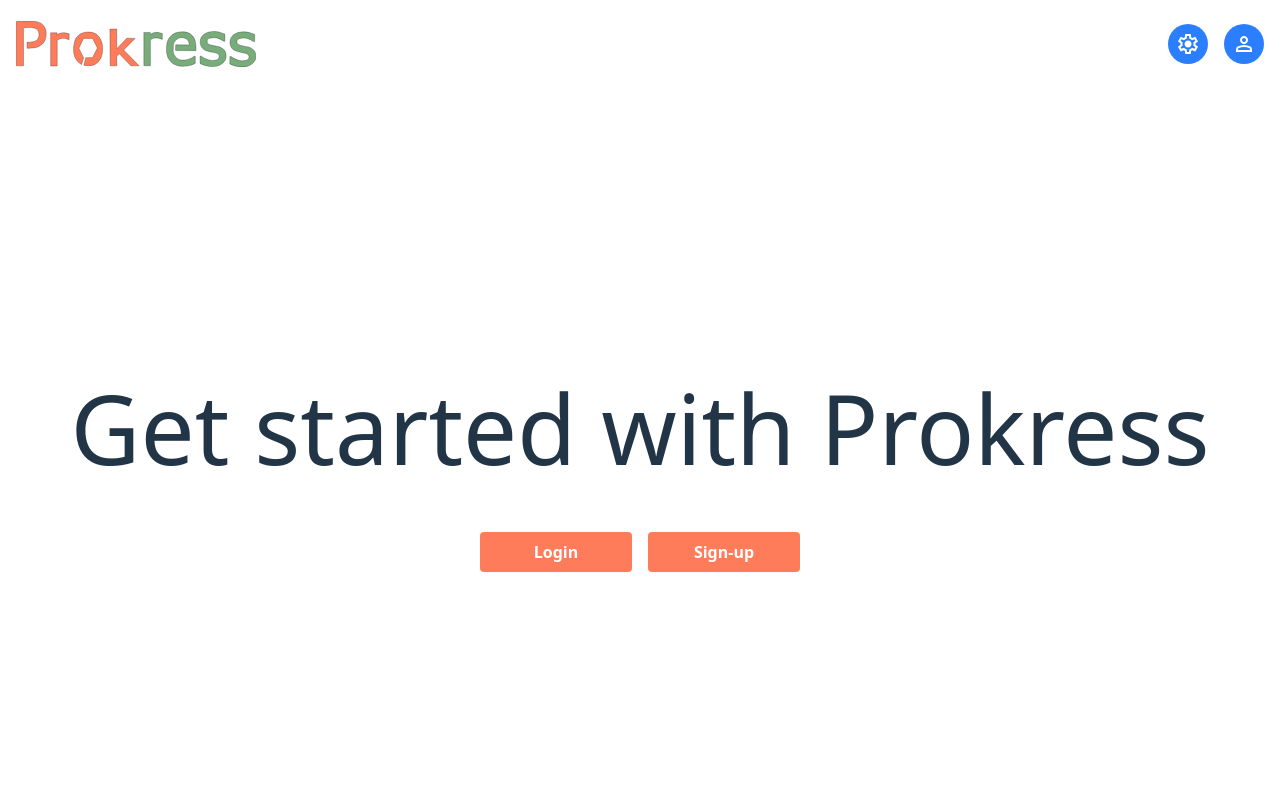
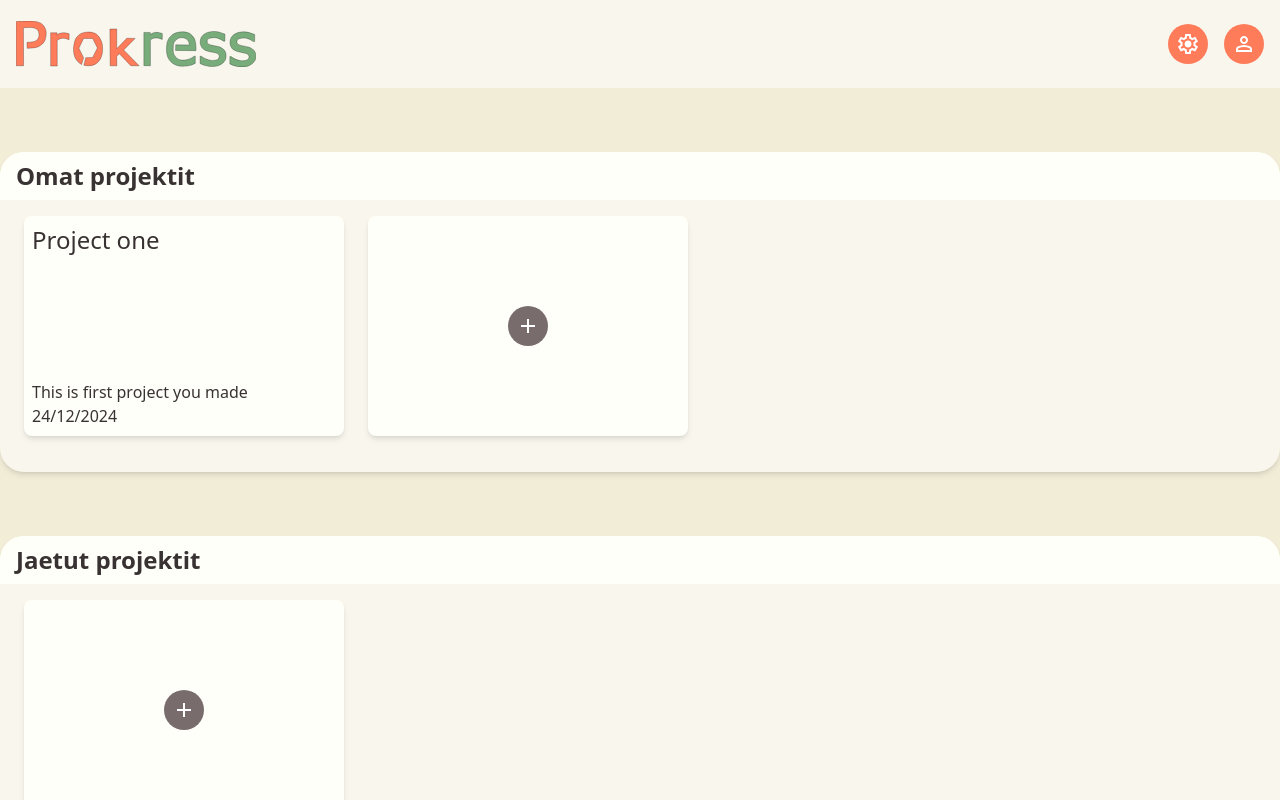
Before and after one commit to Git-Happens-HH/Project-management-frontend, a React (Vite) app in the folder prokress/: page / in a window 1280 px wide. Shown: the top 800 px of the page. Built offline with nearby package versions, Linux system fonts and the light colour scheme.

Commit message:
projects page created and designed + added new colors in index.css file

```diff
--- a/prokress/src/App.tsx
+++ b/prokress/src/App.tsx
@@ -1,5 +1,6 @@
 import './App.css'
 import WelcomePage from './pages/WelcomePage.tsx'
+import ProjectsPage from './pages/ProjectsPage.tsx'
 import AppBar from './Components/AppBar.tsx'
 import Footer from './Components/Footer.tsx'
 function App() {
@@ -7,7 +8,7 @@ function App() {
   return(
     <>
       <AppBar />
-      <WelcomePage />
+      <ProjectsPage />
       <Footer />
     </>
   )
--- a/prokress/src/Components/AppBar.tsx
+++ b/prokress/src/Components/AppBar.tsx
@@ -5,16 +5,16 @@ import { useState } from "react";
 function AppBar() {
    const [isLoggedIn, setIsLoggedIn] = useState(true);
    return(
-    <div class="w-screen h-22 flex justify-between items-center bg-white px-4">
+    <div class="max-w-screen h-22 flex justify-between items-center bg-(--prokress-beige-50) px-4">
       <div id="logo-box" class="flex items-center space-x-4 text-black">
-        <img class="w-60" src={ProkressTextLogo} alt="Prokress" />
+        <img class="w-60" src={ProkressTextLogo} alt="Prokress logo" />
       </div>
       { isLoggedIn &&
       <div id="button-row" class="flex space-x-4">
-         <button class="bg-blue-500 hover:bg-blue-700 text-white font-bold py-2 px-2 rounded-full w-10 h-10">
+         <button class="bg-(--color-orange) hover:bg-(--color-green) text-white font-bold py-2 px-2 rounded-full w-10 h-10">
             <svg xmlns="http://www.w3.org/2000/svg" height="24px" viewBox="0 -960 960 960" width="24px" fill="#fff"><path d="m370-80-16-128q-13-5-24.5-12T307-235l-119 50L78-375l103-78q-1-7-1-13.5v-27q0-6.5 1-13.5L78-585l110-190 119 50q11-8 23-15t24-12l16-128h220l16 128q13 5 24.5 12t22.5 15l119-50 110 190-103 78q1 7 1 13.5v27q0 6.5-2 13.5l103 78-110 190-118-50q-11 8-23 15t-24 12L590-80H370Zm70-80h79l14-106q31-8 57.5-23.5T639-327l99 41 39-68-86-65q5-14 7-29.5t2-31.5q0-16-2-31.5t-7-29.5l86-65-39-68-99 42q-22-23-48.5-38.5T533-694l-13-106h-79l-14 106q-31 8-57.5 23.5T321-633l-99-41-39 68 86 64q-5 15-7 30t-2 32q0 16 2 31t7 30l-86 65 39 68 99-42q22 23 48.5 38.5T427-266l13 106Zm42-180q58 0 99-41t41-99q0-58-41-99t-99-41q-59 0-99.5 41T342-480q0 58 40.5 99t99.5 41Zm-2-140Z"/></svg>
          </button>
-         <button class="bg-blue-500 hover:bg-blue-700 text-white font-bold py-2 px-2 rounded-full w-10 h-10">
+         <button class="bg-(--color-orange) hover:bg-(--color-green) text-white font-bold py-2 px-2 rounded-full w-10 h-10">
             <svg xmlns="http://www.w3.org/2000/svg" height="24px" viewBox="0 -960 960 960" width="24px" fill="#fff"><path d="M367-527q-47-47-47-113t47-113q47-47 113-47t113 47q47 47 47 113t-47 113q-47 47-113 47t-113-47ZM160-160v-112q0-34 17.5-62.5T224-378q62-31 126-46.5T480-440q66 0 130 15.5T736-378q29 15 46.5 43.5T800-272v112H160Zm80-80h480v-32q0-11-5.5-20T700-306q-54-27-109-40.5T480-360q-56 0-111 13.5T260-306q-9 5-14.5 14t-5.5 20v32Zm296.5-343.5Q560-607 560-640t-23.5-56.5Q513-720 480-720t-56.5 23.5Q400-673 400-640t23.5 56.5Q447-560 480-560t56.5-23.5ZM480-640Zm0 400Z"/></svg>
          </button>
       </div>
--- /dev/null
+++ b/prokress/src/Components/ProjectCard.tsx
@@ -0,0 +1,19 @@
+type projectType = {
+   projectId: number;
+   title: string,
+   description: string,
+   createdAt: string,
+}
+
+function ProjectCard({project, index}) {
+   return (
+      <div index={index} class="min-w-80 h-55 rounded-lg mt-4 m-2 p-2 bg-(--prokress-beige-0) text-(--prokress-black-700) shadow-md grid content-between gap-4">
+         <p class="text-2xl">{project.title}</p>
+         <div>
+            <p>{project.description}</p>
+            <p>{project.createdAt}</p>
+         </div>
+      </div>
+   )
+}
+export default ProjectCard
--- a/prokress/src/index.css
+++ b/prokress/src/index.css
@@ -3,6 +3,14 @@
 @theme {
   --color-orange: #ff7c5b;
   --color-green: #78ac7a;
+  --prokress-green: #3A6351;
+  --prokress-beige-100: #F2EDD7;
+  --prokress-beige-50: #F9F7ED;
+  --prokress-beige-0: #FFFFFA;
+  --prokress-orange: #E48257;
+  --prokress-black-700: #393232;
+  --prokress-black-600: #574F4E;
+  --prokress-black-500: #786C6D;
 }
 
 :root {
--- /dev/null
+++ b/prokress/src/pages/ProjectsPage.tsx
@@ -0,0 +1,52 @@
+import ProjectCard from '../Components/ProjectCard.tsx'
+import { useState } from 'react'
+type projectType = {
+   projectId: number;
+   title: string,
+   description: string,
+   createdAt: string,
+}
+function ProjectsPage() {
+   const [myProjects, setMyProjects] = useState<projectType[]>([{projectId:"1", title:"Project one", description:"This is first project you made", createdAt:"24/12/2024"}]);
+   const [sharedProjects, setSharedProjects] = useState<projectType[]>([]);
+   const curDate = new Intl.DateTimeFormat('en-GB').format(new Date());
+   return (
+      <div class="flex flex-col min-h-screen items-center bg-(--prokress-beige-100)">
+         <div class="w-320 rounded-3xl mt-[5%] h-80 bg-(--prokress-beige-50) shadow-md">
+            <div class="bg-(--prokress-beige-0) rounded-t-3xl pt-2 pl-4 pb-2"><p class="text-(--prokress-black-700) text-2xl font-bold">Omat projektit</p></div>
+            <div class="flex flex-row gap-x-2 ml-4 mr-4 overflow-auto">
+               { myProjects.map((project, index) => {
+                  return (
+                     <ProjectCard project={project} index={index} />
+                  )
+               }) }
+               <div onClick={() => {setMyProjects([
+                  ...myProjects, {projectId:"2", title:"New project", description:"This is new project", createdAt:curDate}
+               ]);}}
+                  class="min-w-80 h-55 rounded-lg mt-4 m-2 bg-(--prokress-beige-0) text-(--prokress-black-700) shadow-md flex justify-center items-center">
+                  <div class="text-white font-bold py-2 px-2 rounded-full w-10 h-10 bg-(--prokress-black-500)"><svg xmlns="http://www.w3.org/2000/svg" height="24px" viewBox="0 -960 960 960" width="24px" fill="#fff"><path d="M440-440H200v-80h240v-240h80v240h240v80H520v240h-80v-240Z"/></svg></div>
+               </div>
+            </div>
+         </div>
+         <div class="w-320 rounded-3xl mt-[5%] h-80 bg-(--prokress-beige-50) shadow-md">
+            <div class="bg-(--prokress-beige-0) rounded-t-3xl pt-2 pl-4 pb-2"><p class="text-(--prokress-black-700) text-2xl font-bold">Jaetut projektit</p></div>
+            <div class="flex flex-row gap-x-2 ml-4 mr-4 overflow-auto">
+               { sharedProjects.map((project, index) => {
+                  return (
+                     <ProjectCard project={project} index={index}/>
+                  )
+               })}
+               <div
+               onClick={() => {setSharedProjects([
+                  ...sharedProjects, {projectId:"1", title:"New shared project", description:"New description", createdAt:curDate.toString()}
+               ]);}}
+                  class="min-w-80 h-55 rounded-lg mt-4 m-2 bg-(--prokress-beige-0) text-(--prokress-black-700) shadow-md flex justify-center items-center">
+                  <div class="text-white font-bold py-2 px-2 rounded-full w-10 h-10 bg-(--prokress-black-500)"><svg xmlns="http://www.w3.org/2000/svg" height="24px" viewBox="0 -960 960 960" width="24px" fill="#fff"><path d="M440-440H200v-80h240v-240h80v240h240v80H520v240h-80v-240Z"/></svg></div>
+               </div>
+            </div>
+         </div>
+      </div>
+   )
+}
+
+export default ProjectsPage
--- a/prokress/src/pages/WelcomePage.tsx
+++ b/prokress/src/pages/WelcomePage.tsx
@@ -3,6 +3,7 @@ import { useState } from "react";
 
 function WelcomePage() {
    const [isClicked, setIsClicked] = useState(false);
+   const [isClickedtwo, setIsClickedtwo] = useState(false);
   return(
     <div class="flex flex-col min-h-screen justify-center items-center">
       <h1 class="text-8xl m-4 md:text-nowrap">Get started with Prokress</h1>
```
Also changed, not shown: 1 other file (tests, documents, lock files or other folders).
